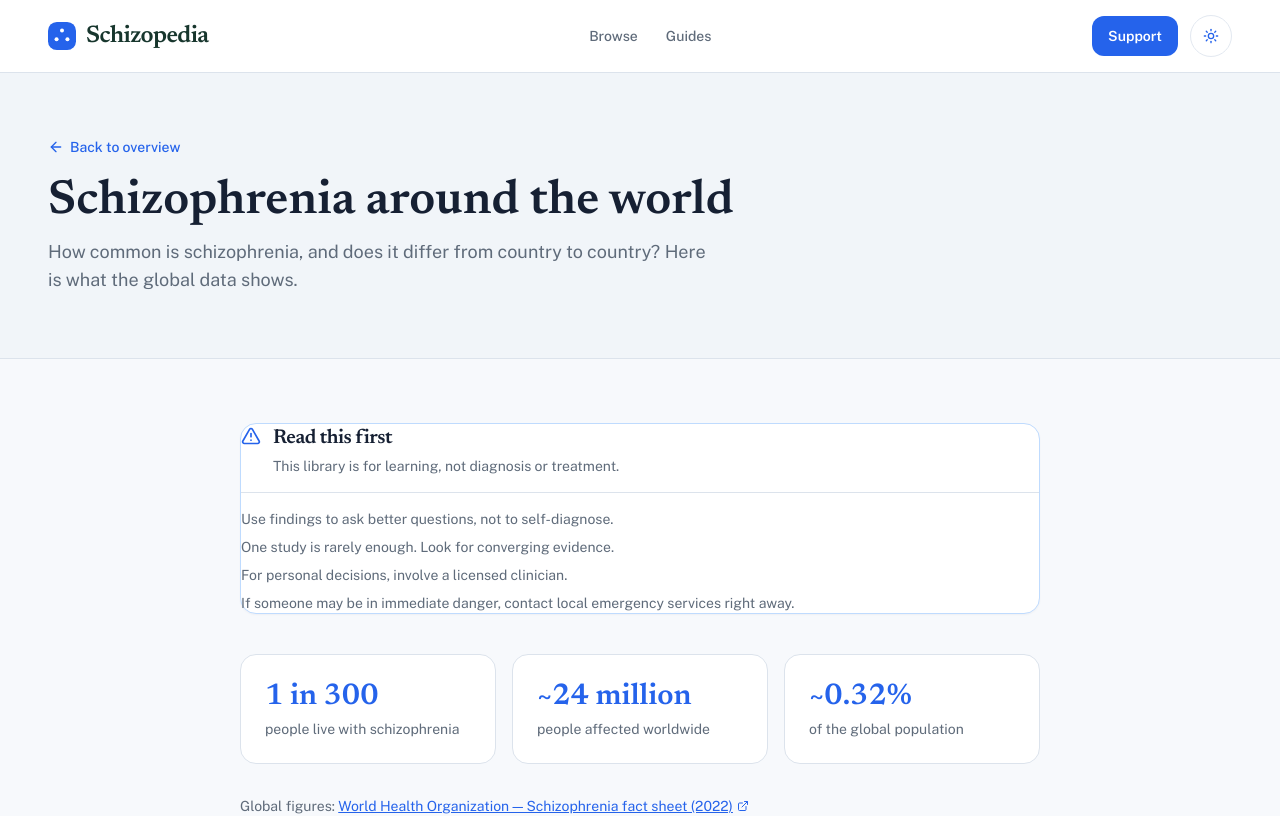
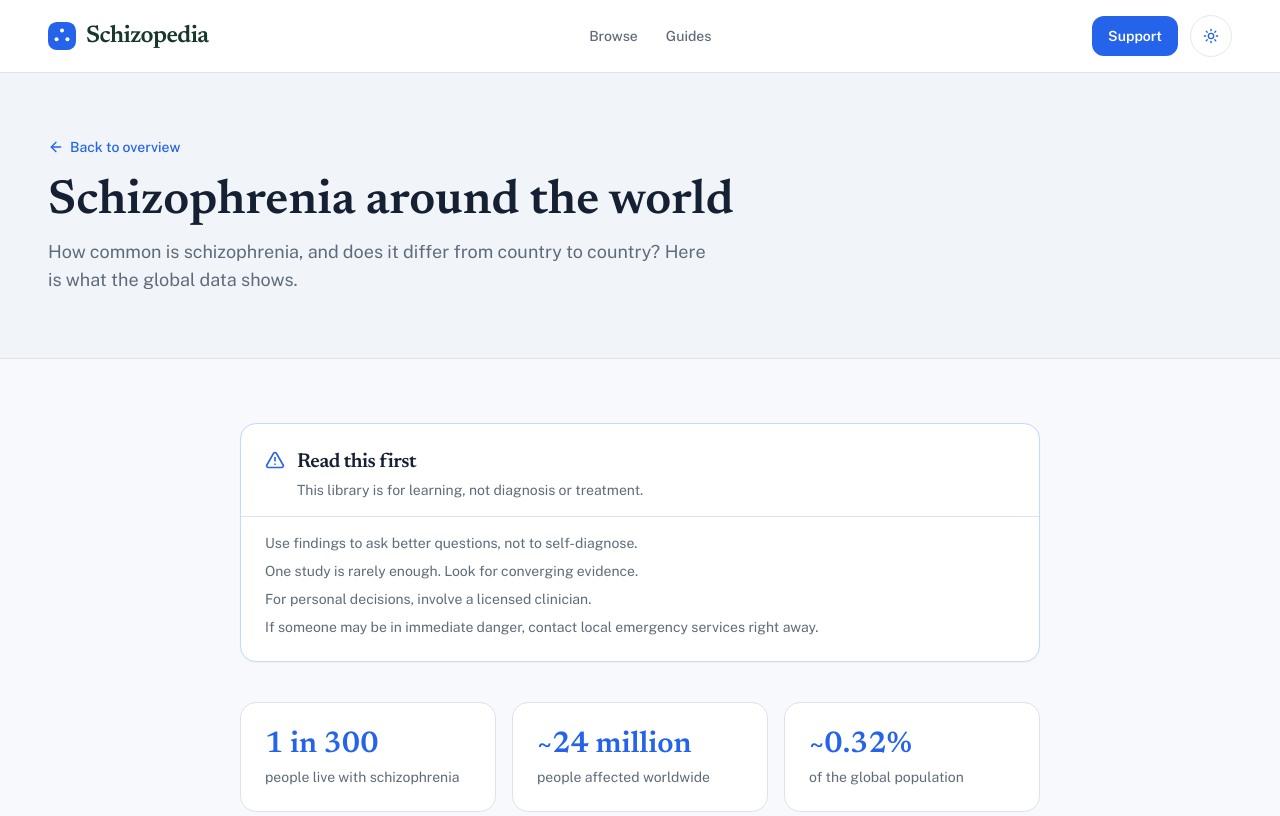
Before and after one commit to Vadimkomis/schizopedia, a React (Vite) app: page /prevalence in a window 1280 px wide. Shown: the top 816 px of the page. Built offline with nearby package versions, Linux system fonts and the light colour scheme.

Commit message:
fix: pad research information cards

```diff
--- a/src/components/research/SafetyPanel.tsx
+++ b/src/components/research/SafetyPanel.tsx
@@ -10,7 +10,7 @@ import { AlertTriangle } from "lucide-react";
 export function SafetyPanel() {
   return (
     <Card id="read-first" className="border-blue-200 dark:border-blue-300/30">
-      <CardHeader>
+      <CardHeader className="px-6 pt-6">
         <div className="flex items-start gap-3">
           <AlertTriangle className="mt-0.5 h-5 w-5 shrink-0 text-blue-600 dark:text-blue-300" />
           <div>
@@ -23,7 +23,7 @@ export function SafetyPanel() {
           </div>
         </div>
       </CardHeader>
-      <CardContent>
+      <CardContent className="px-6 pb-6">
         <ul className="space-y-2 text-sm text-ink-muted dark:text-ink-muted-dark">
           <li>Use findings to ask better questions, not to self-diagnose.</li>
           <li>One study is rarely enough. Look for converging evidence.</li>
--- a/src/components/research/SourcesPanel.tsx
+++ b/src/components/research/SourcesPanel.tsx
@@ -11,7 +11,7 @@ import { TrendingUp } from "lucide-react";
 export function SourcesPanel({ sources }: { sources: ResearchSource[] }) {
   return (
     <Card id="sources">
-      <CardHeader>
+      <CardHeader className="px-6 pt-6">
         <div className="flex flex-wrap items-center gap-3">
           <TrendingUp className="h-5 w-5 text-blue-600 dark:text-blue-300" />
           <div>
@@ -25,7 +25,7 @@ export function SourcesPanel({ sources }: { sources: ResearchSource[] }) {
           </div>
         </div>
       </CardHeader>
-      <CardContent className="gap-4">
+      <CardContent className="gap-4 px-6 pb-6">
         <ul className="space-y-4">
           {sources.map((source) => (
             <li
```
